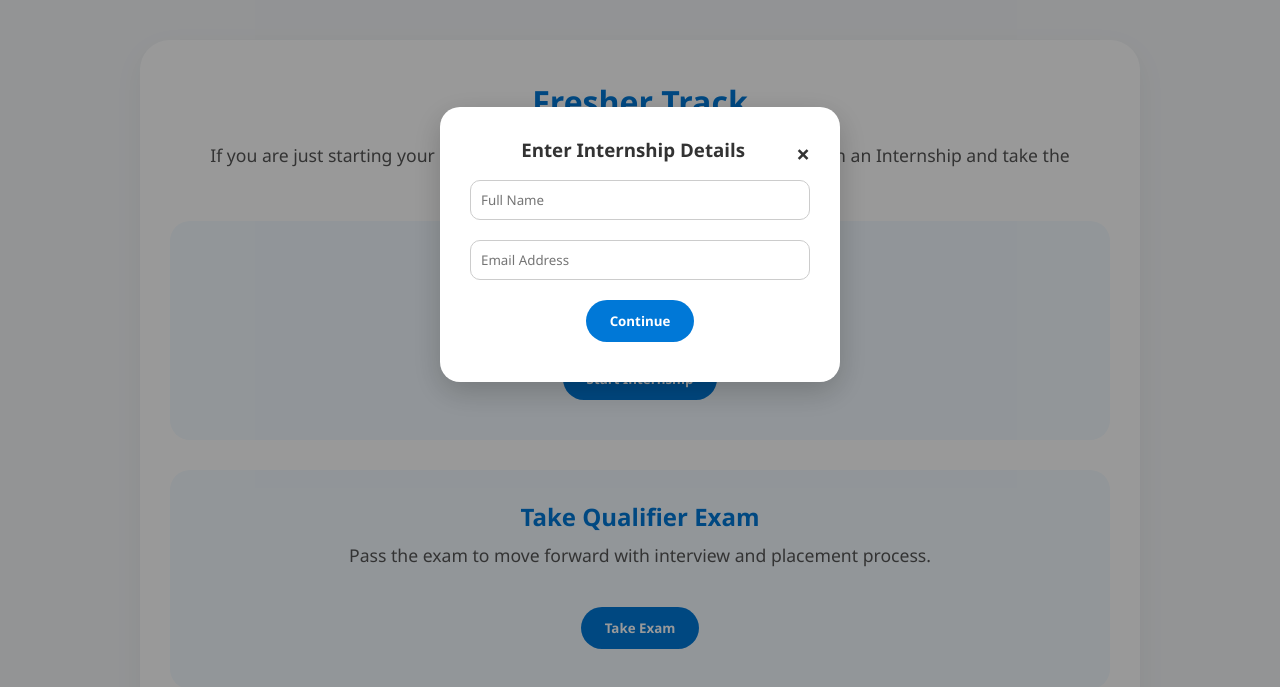
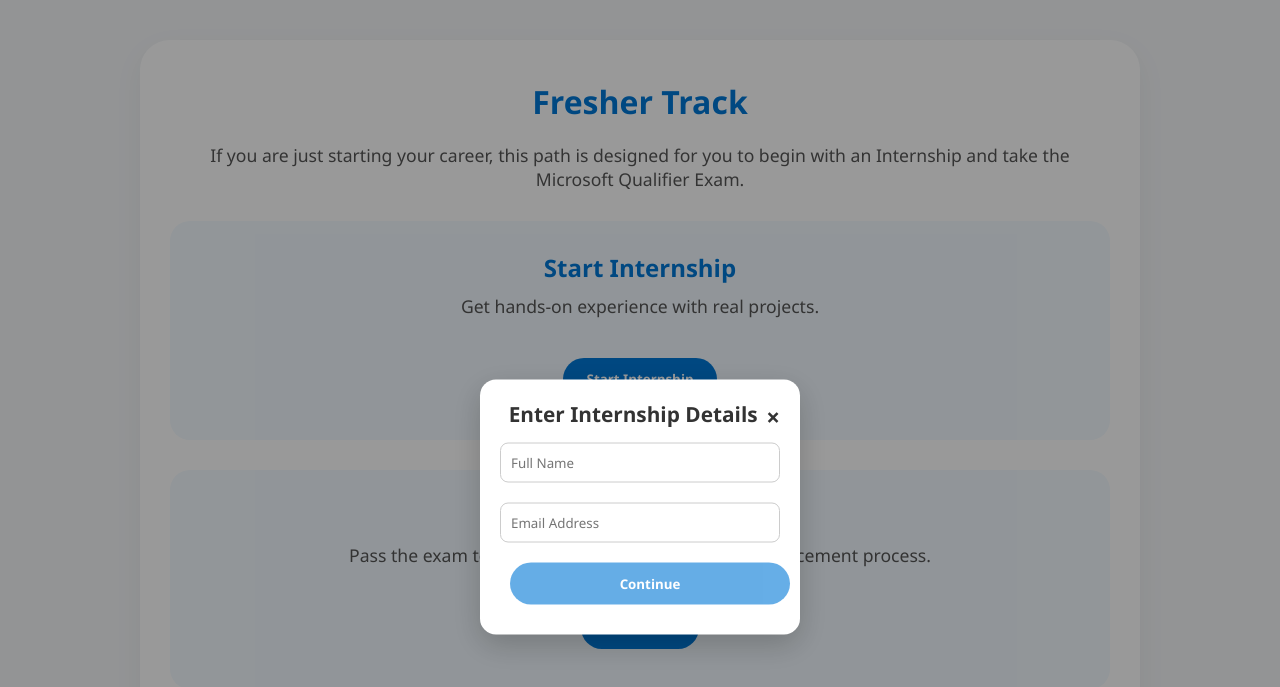
Before and after one commit to shrichai/MS, a plain HTML site: page index.html in a window 1280 px wide. Both pictures are taken after a click on the button "Start Internship". Shown: the part 457-1144 px from the top of the page. Drawn offline with Linux system fonts and the light colour scheme; a web font is replaced by a local one.

Commit message:
Update index.html

```diff
--- a/index.html
+++ b/index.html
@@ -5,6 +5,7 @@
   <meta name="viewport" content="width=device-width, initial-scale=1.0"/>
   <title>Microsoft Opportunities</title>
   <link href="https://fonts.googleapis.com/css2?family=Segoe+UI:wght@400;700&display=swap" rel="stylesheet">
+
   <style>
     * {
       margin: 0;
@@ -37,7 +38,7 @@
     }
 
     .brand-name {
-      font-size: 1.5rem;
+      font-size: 1.6rem;
       font-weight: 700;
       color: #222;
     }
@@ -54,11 +55,13 @@
     .hero h1 {
       font-size: 2.8rem;
       margin-bottom: 15px;
+      font-weight: 700;
     }
 
     .hero p {
       font-size: 1.2rem;
       margin-bottom: 25px;
+      font-weight: 500;
     }
 
     .btn {
@@ -100,12 +103,14 @@
       font-size: 2rem;
       margin-bottom: 20px;
       color: #0078D7;
+      font-weight: 700;
     }
 
     .section p {
       font-size: 1.1rem;
       margin-bottom: 30px;
       color: #555;
+      font-weight: 500;
     }
 
     .sub-section {
@@ -119,6 +124,7 @@
       color: #0078D7;
       font-size: 1.5rem;
       margin-bottom: 10px;
+      font-weight: 700;
     }
 
     /* Modal Styles */
@@ -136,20 +142,37 @@
 
     .modal-content {
       background-color: #fff;
-      margin: 10% auto;
-      padding: 30px;
-      border-radius: 20px;
-      max-width: 400px;
+      margin: 0 auto;
+      margin-top: 10%;
+      padding: 20px;
+      border-radius: 16px;
+      max-width: 320px;
+      width: 90%;
       text-align: center;
       box-shadow: 0 10px 30px rgba(0,0,0,0.2);
+      position: relative;
+      transform: translateY(-50%);
+      top: 50%;
+    }
+
+    .modal-content h3 {
+      font-size: 1.3rem;
+      font-weight: bold;
     }
 
     .modal-content input {
       padding: 10px;
       width: 100%;
       margin: 10px 0;
-      border-radius: 10px;
+      border-radius: 8px;
       border: 1px solid #ccc;
+      font-weight: 500;
+    }
+
+    .modal-content .btn {
+      width: 100%;
+      margin-top: 10px;
+      font-weight: bold;
     }
 
     .close {
@@ -219,7 +242,7 @@
       <h3>Enter Internship Details</h3>
       <input type="text" placeholder="Full Name">
       <input type="email" placeholder="Email Address">
-      <button class="btn-blue btn" onclick="window.location.href='https://example.com/internship'">Continue</button>
+      <button class="btn-blue btn" onclick="window.location.href='https://example.com/internship'" disabled>Continue</button>
     </div>
   </div>
 
@@ -230,7 +253,7 @@
       <h3>Did you complete your internship?</h3>
       <input type="text" placeholder="Yes / No">
       <input type="text" placeholder="Your Name">
-      <button class="btn-blue btn" onclick="window.location.href='https://example.com/exam'">Continue</button>
+      <button class="btn-blue btn" onclick="window.location.href='https://example.com/exam'" disabled>Continue</button>
     </div>
   </div>
 
@@ -241,13 +264,14 @@
       <h3>Enter Offer Letter ID & Registered Number</h3>
       <input type="text" placeholder="Offer Letter ID">
       <input type="text" placeholder="Registered Mobile Number">
-      <button class="btn-blue btn" onclick="window.location.href='https://example.com/placement'">Continue</button>
+      <button class="btn-blue btn" onclick="window.location.href='https://example.com/placement'" disabled>Continue</button>
     </div>
   </div>
 
   <script>
     function openModal(id) {
       document.getElementById(id).style.display = 'block';
+      disableButtonsInModal(id);
     }
 
     function closeModal(id) {
@@ -264,6 +288,22 @@
         if (event.target == modal) modal.style.display = "none";
       });
     };
+
+    function disableButtonsInModal(modalId) {
+      const modal = document.getElementById(modalId);
+      const inputs = modal.querySelectorAll("input");
+      const button = modal.querySelector("button.btn-blue");
+      button.disabled = true;
+      button.style.opacity = 0.6;
+
+      inputs.forEach(input => {
+        input.addEventListener("input", () => {
+          const allFilled = Array.from(inputs).every(i => i.value.trim() !== "");
+          button.disabled = !allFilled;
+          button.style.opacity = allFilled ? 1 : 0.6;
+        });
+      });
+    }
   </script>
 
 </body>
```
